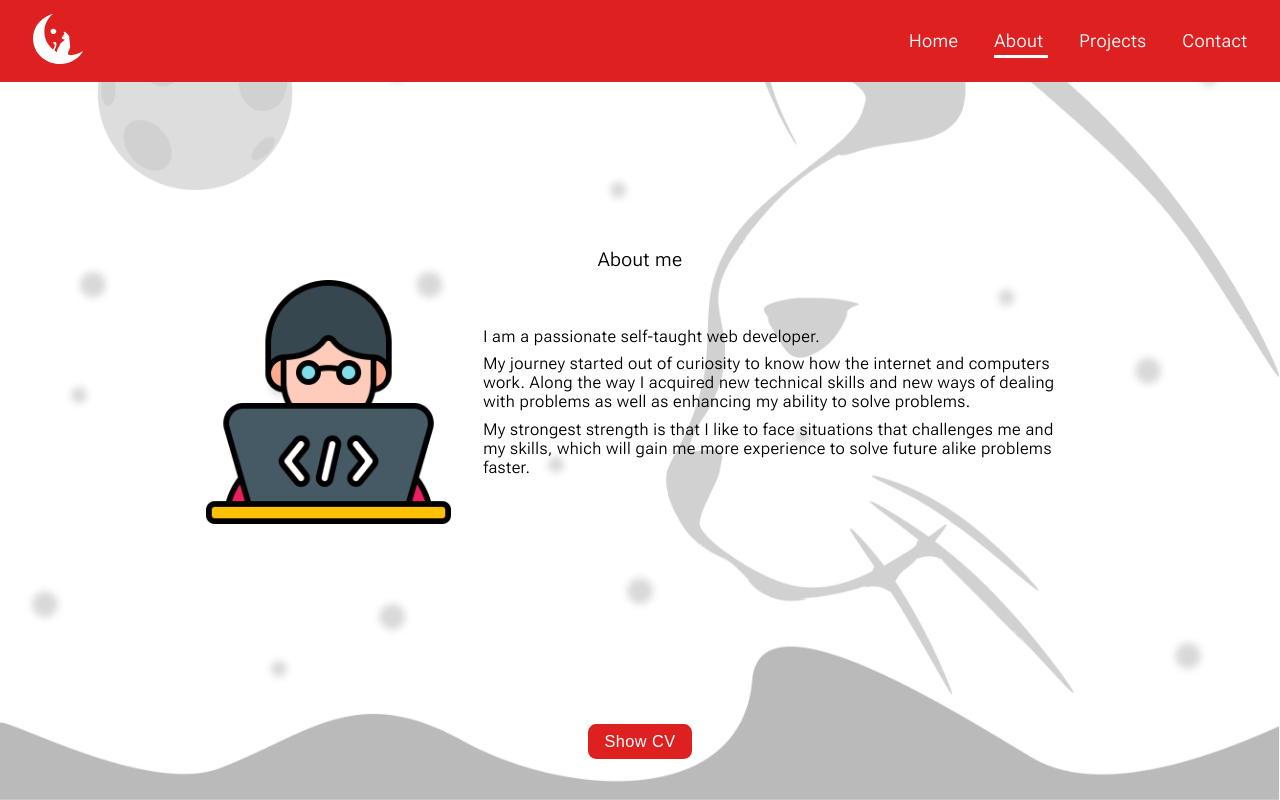
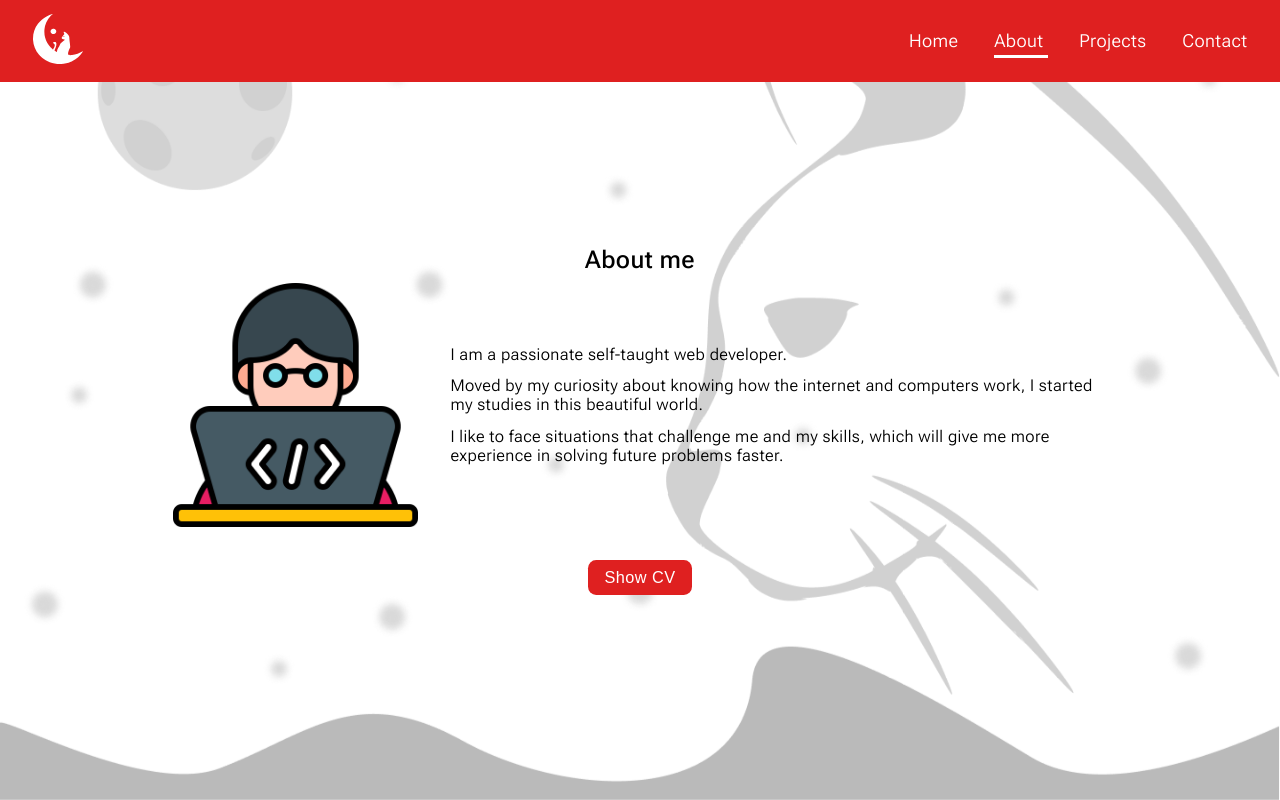
Before and after one commit to JorgeKerilima19/portfolio, a React (Vite) app: page /portfolio/about in a window 1280 px wide. Built offline with nearby package versions, Linux system fonts and the light colour scheme.

Commit message:
about page modified

```diff
--- a/src/helpers/dataProjects.tsx
+++ b/src/helpers/dataProjects.tsx
@@ -190,7 +190,7 @@ export const projectList: Project[] = [
     description:
       "With this project I reenforced my react basic knowledge and I have also learned in more depth tailwind and its applications for responsive design and more",
     screenShoots: techSshots,
-    link: "",
+    link: "https://jorgekerilima19.github.io/TWorld/npm",
     codeSource: "https://github.com/JorgeKerilima19/TWorld",
     tools: [reactSvg, typeScriptSvg, tailWindSvg, cssSvg],
     extraResources: [
--- a/src/pages/About.tsx
+++ b/src/pages/About.tsx
@@ -14,22 +14,19 @@ export const About = () => {
 
   return (
     <section className="section__about pb-10">
-      <div className="container gap-2">
-        <h3>About me</h3>
+      <div className="flex-col gap-2">
+        <h3 className="text-subtitle text-500 text-center">About me</h3>
         <div className="container-row">
           <img src={profile} alt="" />
-          <div className="gap-2 section__about-container">
+          <div className="gap-3 section__about-container">
             <p>I am a passionate self-taught web developer.</p>
             <p>
-              My journey started out of curiosity to know how the internet and
-              computers work. Along the way I acquired new technical skills and
-              new ways of dealing with problems as well as enhancing my ability
-              to solve problems.
+              Moved by my curiosity about knowing how the internet and computers
+              work, I started my studies in this beautiful world.
             </p>
             <p>
-              My strongest strength is that I like to face situations that
-              challenges me and my skills, which will gain me more experience to
-              solve future alike problems faster.
+              I like to face situations that challenge me and my skills, which
+              will give me more experience in solving future problems faster.
             </p>
           </div>
         </div>
```
